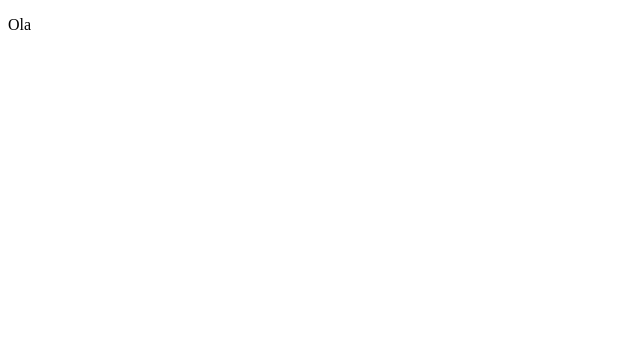
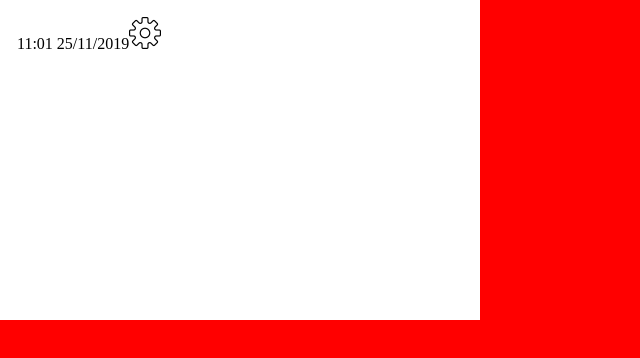
Before and after one commit to AurinoJunior/TCC-Front, a React (Create React App) app: page / in a window 1280 px wide. Shown: the top 358 px of the page, without its empty margins (0-640 px from the left). Built offline with nearby package versions, Linux system fonts and the light colour scheme.

Commit message:
Criando topo

```diff
--- a/package.json
+++ b/package.json
@@ -5,7 +5,8 @@
   "dependencies": {
     "react": "^16.12.0",
     "react-dom": "^16.12.0",
-    "react-scripts": "3.2.0"
+    "react-scripts": "3.2.0",
+    "styled-components": "^4.4.1"
   },
   "scripts": {
     "start": "react-scripts start",
--- a/public/index.html
+++ b/public/index.html
@@ -1,16 +1,23 @@
 <!DOCTYPE html>
-<html lang="en">
+<html lang="pt-br">
+
 <head>
   <meta charset="utf-8" />
   <meta name="viewport" content="width=device-width, initial-scale=1" />
-    <meta
-      name="description"
-      content="Web site created using create-react-app"
-    />
-    <title>React App</title>
+  <meta name="description" content="Web site created using create-react-app" />
+  <title>Aqua Dory</title>
+  <!-- Remover este style -->
+  <style>
+    body {
+      margin: 0;
+      background-color: red;
+    }
+  </style>
 </head>
+
 <body>
   <noscript>Você precisa de javascript habilitado para ver este site</noscript>
   <div id="root"></div>
 </body>
+
 </html>
--- a/src/App.js
+++ b/src/App.js
@@ -3,8 +3,18 @@ import { Topo } from './containers'
 
 function App () {
   return (
-    <Topo />
+    <div style={style}>
+      <Topo />
+    </div>
   )
 }
 
+const style = {
+  width: 480,
+  height: 320,
+  backgroundColor: 'white',
+  padding: 17,
+  boxSizing: 'border-box'
+}
+
 export default App
--- /dev/null
+++ b/src/containers/Topo/Topo.jsx
@@ -0,0 +1,12 @@
+import React from 'react'
+
+import TopoStyle from './TopoStyle'
+
+const Topo = () => (
+  <TopoStyle>
+    <p className='horaData'>{'11:01 25/11/2019'}</p>
+    <img src="/image/settings.png" alt="config" />
+  </TopoStyle>
+)
+
+export default Topo
--- /dev/null
+++ b/src/containers/Topo/TopoStyle.jsx
@@ -0,0 +1,13 @@
+import style from 'styled-components'
+
+const TopoStyle = style.div`
+  height: 70px;
+  width: 100%;
+
+  .horaData {
+    display: inline-block;
+    margin:0;
+  }
+`
+
+export default TopoStyle
--- a/src/containers/index.js
+++ b/src/containers/index.js
@@ -1,4 +1,4 @@
-import Topo from './Topo'
+import Topo from './Topo/Topo'
 
 export {
   Topo
```
Also changed, not shown: src/containers/Topo.jsx (deleted, +0 -7 lines), public/image/settings.png (added), 1 other file (tests, documents, lock files or other folders). Lines whose indentation alone changed are shown as unchanged.
